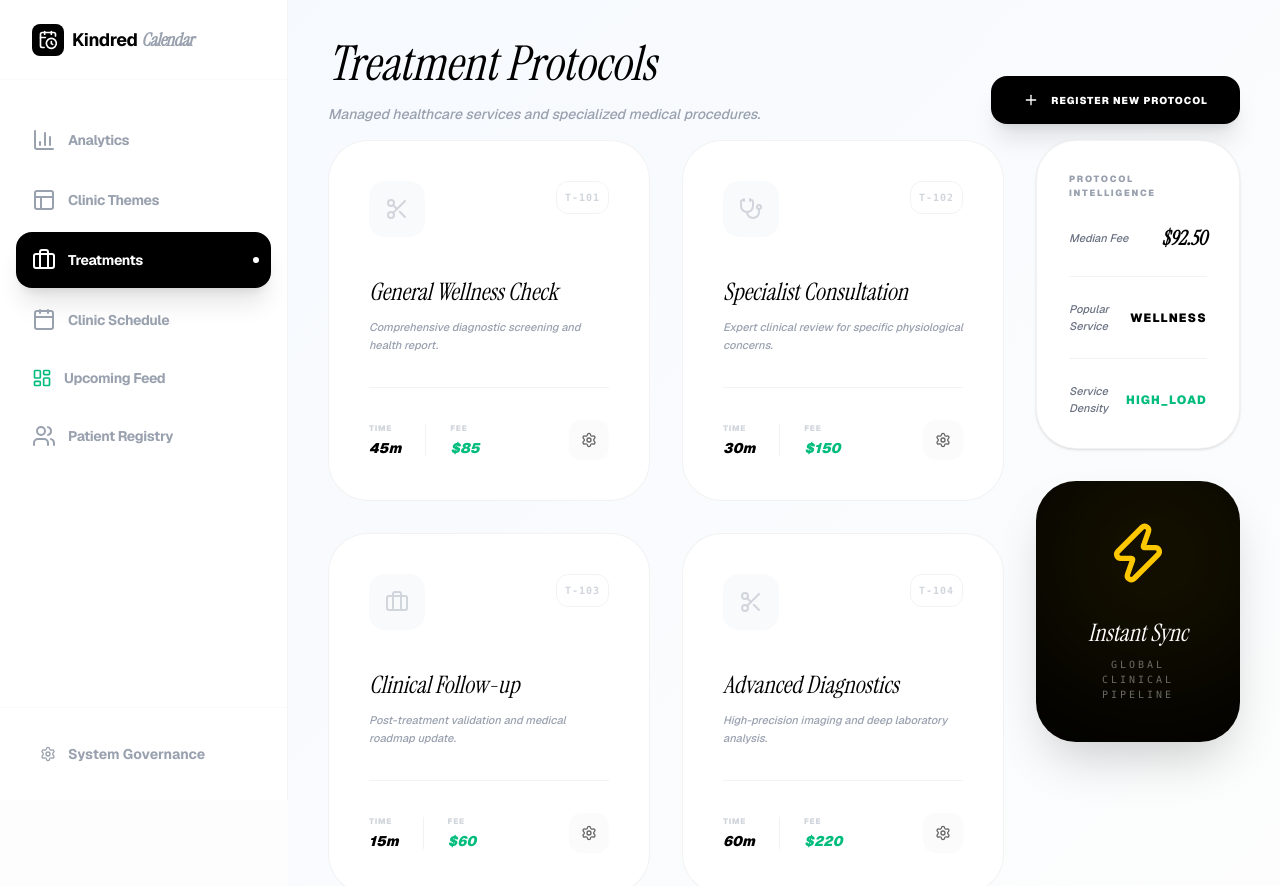
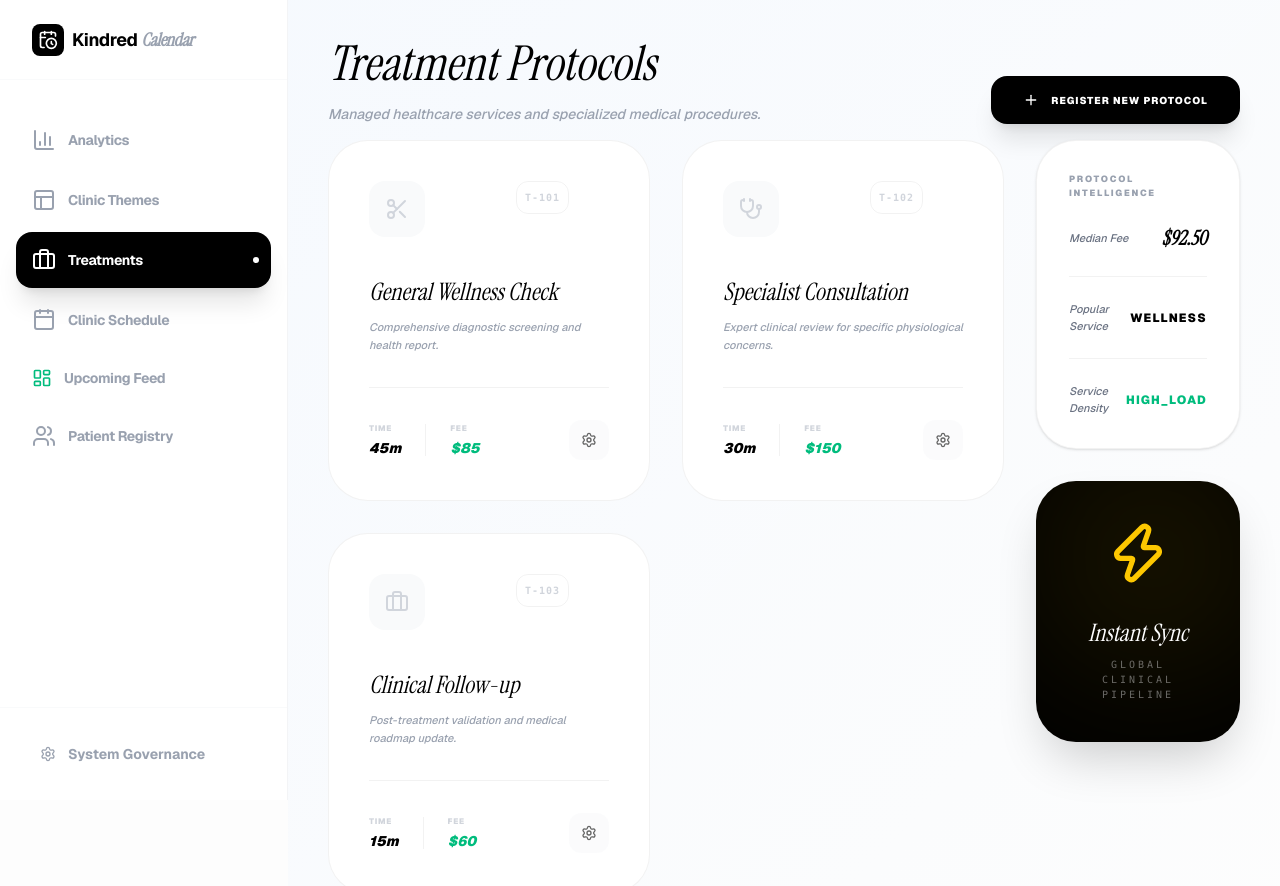
Before and after one commit to FlexSlotCustom0/FlexSlotCustom, a Next.js app in the folder frontend/: page /dashboard/owner in a window 1280 px wide. Both pictures are taken after a click on the button "Treatments". Shown: the top 886 px of the page. Built offline with nearby package versions, Linux system fonts and the light colour scheme.

Commit message:
Update page.tsx

```diff
--- a/frontend/src/app/dashboard/owner/page.tsx
+++ b/frontend/src/app/dashboard/owner/page.tsx
@@ -318,12 +318,48 @@ function UIConfiguratorSection({ activeTemplate, onSelectTemplate }: { activeTem
 }
 
 function ServiceCatalogSection() {
-  const services = [
-    { id: 'T-101', name: 'General Wellness Check', dur: '45m', fee: '$85', desc: 'Comprehensive diagnostic screening and health report.', type: 'diagnostic' },
-    { id: 'T-102', name: 'Specialist Consultation', dur: '30m', fee: '$150', desc: 'Expert clinical review for specific physiological concerns.', type: 'specialist' },
-    { id: 'T-103', name: 'Clinical Follow-up', dur: '15m', fee: '$60', desc: 'Post-treatment validation and medical roadmap update.', type: 'followup' },
-    { id: 'T-104', name: 'Advanced Diagnostics', dur: '60m', fee: '$220', desc: 'High-precision imaging and deep laboratory analysis.', type: 'diagnostic' }
-  ];
+  const [services, setServices] = useState<any[]>([]);
+
+  const fetchServices = () => {
+    const saved = localStorage.getItem("flexslot_clinical_services");
+    if (saved) {
+      setServices(JSON.parse(saved));
+    } else {
+      const initial = [
+        { id: 'T-101', name: 'General Wellness Check', dur: '45m', fee: '$85', desc: 'Comprehensive diagnostic screening and health report.', type: 'diagnostic' },
+        { id: 'T-102', name: 'Specialist Consultation', dur: '30m', fee: '$150', desc: 'Expert clinical review for specific physiological concerns.', type: 'specialist' },
+        { id: 'T-103', name: 'Clinical Follow-up', dur: '15m', fee: '$60', desc: 'Post-treatment validation and medical roadmap update.', type: 'followup' }
+      ];
+      setServices(initial);
+      localStorage.setItem("flexslot_clinical_services", JSON.stringify(initial));
+    }
+  };
+
+  useEffect(() => {
+    fetchServices();
+    window.addEventListener('storage', fetchServices);
+    return () => window.removeEventListener('storage', fetchServices);
+  }, []);
+
+  const addService = () => {
+    const newS = {
+      id: `T-${100 + services.length + 1}`,
+      name: 'New Clinical Protocol',
+      dur: '30m',
+      fee: '$100',
+      desc: 'Standardized clinical procedure for boutique healthcare.',
+      type: 'diagnostic'
+    };
+    const next = [...services, newS];
+    setServices(next);
+    localStorage.setItem("flexslot_clinical_services", JSON.stringify(next));
+  };
+
+  const deleteService = (id: string) => {
+    const next = services.filter(s => s.id !== id);
+    setServices(next);
+    localStorage.setItem("flexslot_clinical_services", JSON.stringify(next));
+  };
 
   return (
     <div className="space-y-12 pb-24">
@@ -333,7 +369,10 @@ function ServiceCatalogSection() {
           <p className="text-sm text-gray-400 font-medium italic mt-4">Managed healthcare services and specialized medical procedures.</p>
         </div>
         <div className="flex gap-4">
-           <button className="px-8 py-4 bg-black text-white rounded-2xl text-[10px] font-black uppercase tracking-widest hover:scale-105 transition-all shadow-xl flex items-center gap-3">
+           <button
+             onClick={addService}
+             className="px-8 py-4 bg-black text-white rounded-2xl text-[10px] font-black uppercase tracking-widest hover:scale-105 transition-all shadow-xl flex items-center gap-3"
+           >
               <Plus className="w-4 h-4" /> Register New Protocol
            </button>
         </div>
@@ -342,7 +381,7 @@ function ServiceCatalogSection() {
       <div className="grid grid-cols-1 lg:grid-cols-4 gap-8">
          <div className="lg:col-span-3 grid grid-cols-1 md:grid-cols-2 gap-8">
             {services.map((s) => (
-              <ServiceCard key={s.id} {...s} />
+              <ServiceCard key={s.id} {...s} onDelete={() => deleteService(s.id)} />
             ))}
          </div>
 
@@ -377,7 +416,7 @@ function ServiceCatalogSection() {
   );
 }
 
-function ServiceCard({ id, name, dur, fee, desc, type }: { id: string, name: string, dur: string, fee: string, desc: string, type: string }) {
+function ServiceCard({ id, name, dur, fee, desc, type, onDelete }: { id: string, name: string, dur: string, fee: string, desc: string, type: string, onDelete: () => void }) {
   const getIcon = () => {
     switch(type) {
       case 'specialist': return <Stethoscope className="w-6 h-6" />;
@@ -393,7 +432,15 @@ function ServiceCard({ id, name, dur, fee, desc, type }: { id: string, name: str
              <div className="w-14 h-14 bg-gray-50 rounded-2xl flex items-center justify-center text-gray-300 group-hover:bg-black group-hover:text-white transition-all duration-500">
                 {getIcon()}
              </div>
-             <div className="text-[10px] font-black font-mono text-gray-300 uppercase tracking-widest p-2 border border-black/5 rounded-xl">{id}</div>
+             <div className="flex items-center gap-2">
+                <div className="text-[10px] font-black font-mono text-gray-300 uppercase tracking-widest p-2 border border-black/5 rounded-xl">{id}</div>
+                <button
+                  onClick={onDelete}
+                  className="p-2 text-gray-200 hover:text-red-500 transition-colors opacity-0 group-hover:opacity-100"
+                >
+                  <Trash2 className="w-4 h-4" />
+                </button>
+             </div>
           </div>
           <h3 className="text-2xl font-serif italic text-black mb-3 group-hover:tracking-tight transition-all duration-700 leading-tight">{name}</h3>
           <p className="text-[11px] text-gray-400 font-medium italic leading-relaxed mb-8">{desc}</p>
```
